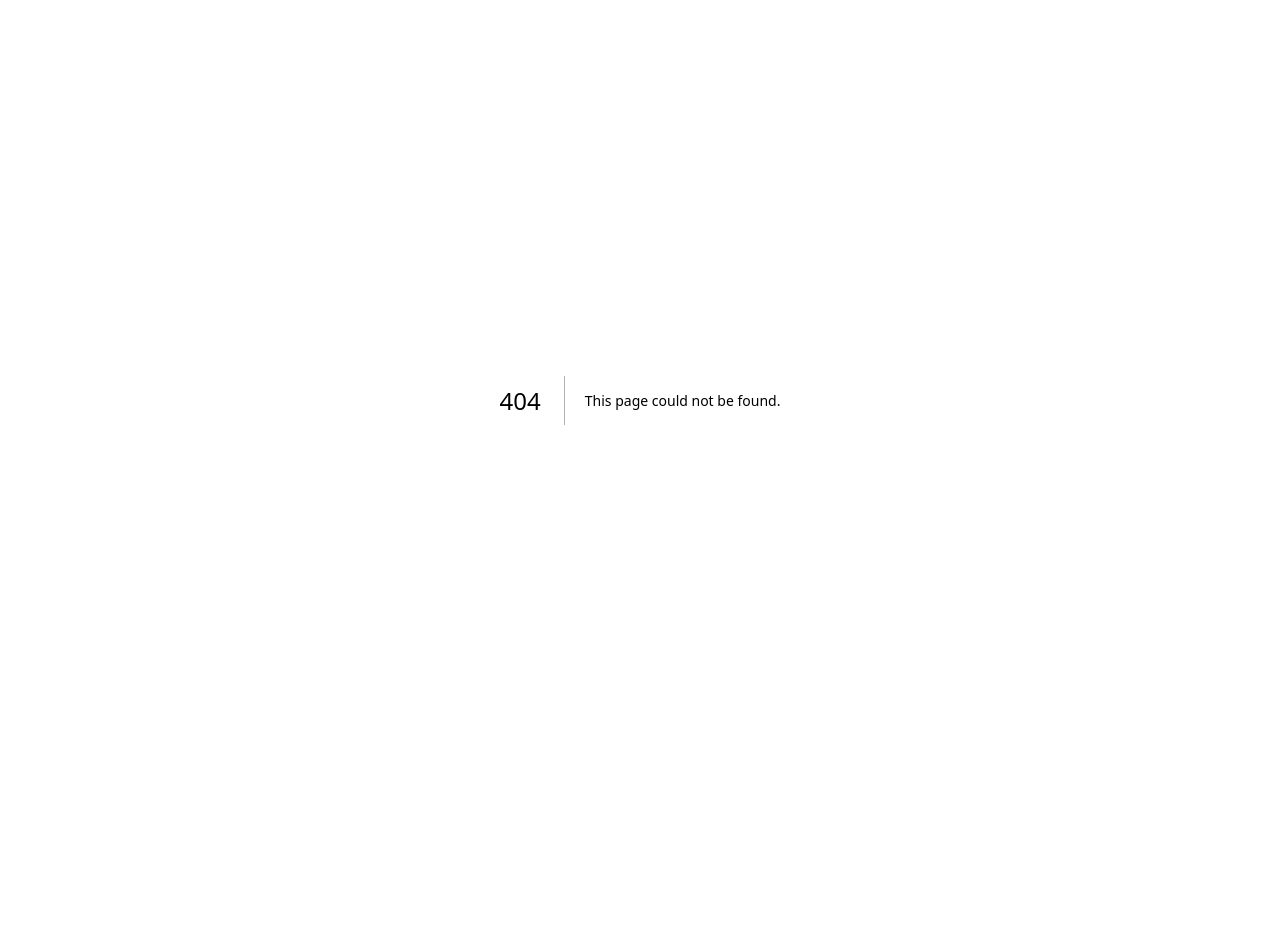
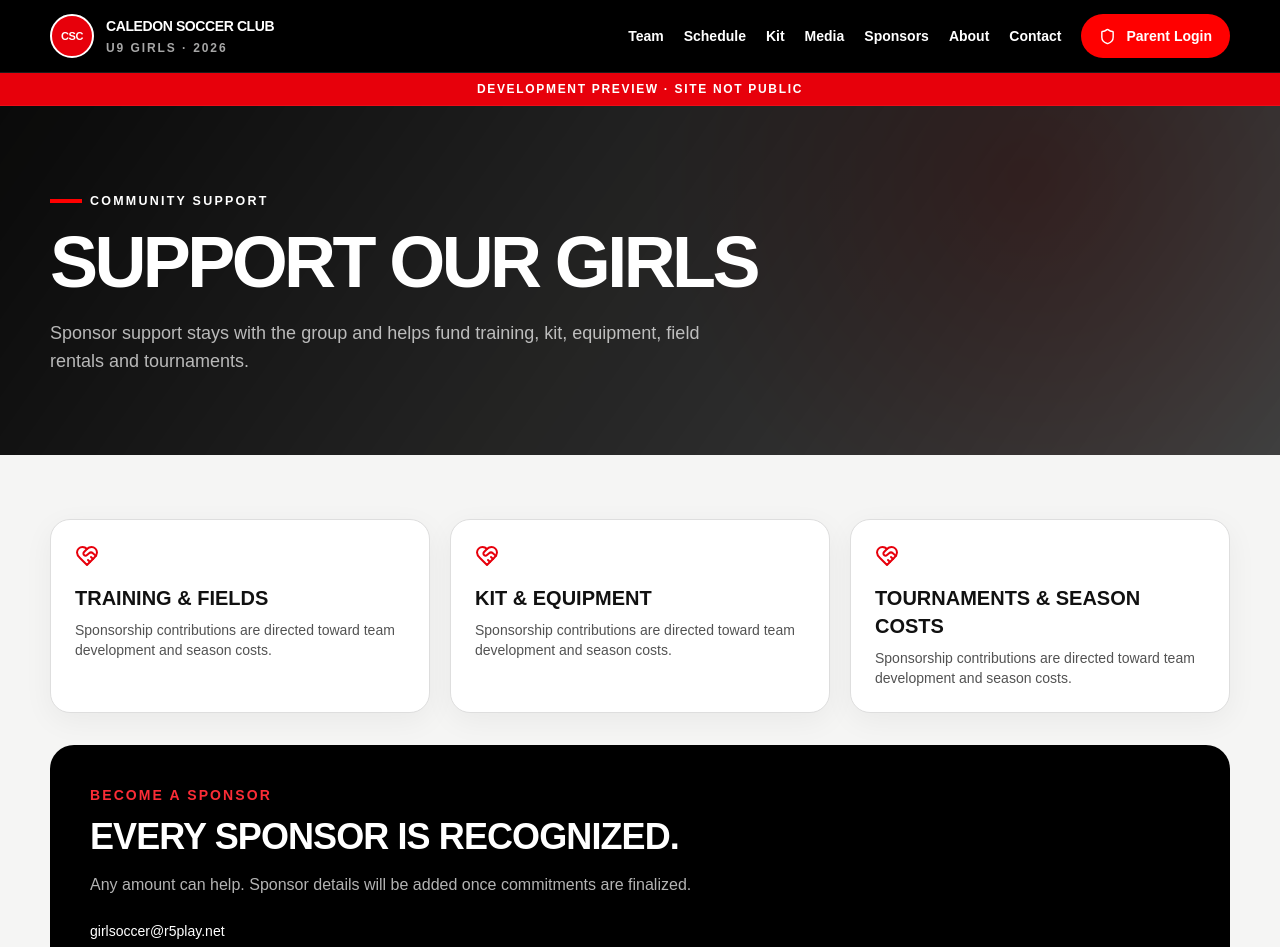
Before and after one commit to dang85ai/dg-claud, a Next.js app: page /sponsors in a window 1280 px wide. Before the commit this address had no page. Shown: the top 947 px of the page. Before the commit the page ends 800 px from the top, so only its background shows below. Built offline with nearby package versions, Linux system fonts and the light colour scheme.

Commit message:
Build app/sponsors/page.tsx

```diff
--- /dev/null
+++ b/app/sponsors/page.tsx
@@ -0,0 +1,44 @@
+import { DevelopmentBanner } from "@/components/DevelopmentBanner";
+import { PublicPageHero } from "@/components/PublicPageHero";
+import { PublicShell } from "@/components/PublicShell";
+import { HeartHandshake } from "lucide-react";
+
+export default function SponsorsPage() {
+  return (
+    <PublicShell>
+      <DevelopmentBanner />
+      <PublicPageHero
+        eyebrow="Community Support"
+        title="Support Our Girls"
+        copy="Sponsor support stays with the group and helps fund training, kit, equipment, field rentals and tournaments."
+      />
+      <section className="section">
+        <div className="container">
+          <div className="grid gap-5 md:grid-cols-3">
+            {["Training & Fields", "Kit & Equipment", "Tournaments & Season Costs"].map((item) => (
+              <div className="card p-6" key={item}>
+                <HeartHandshake className="text-red-600" />
+                <h2 className="mt-4 text-xl font-black uppercase">{item}</h2>
+                <p className="mt-2 text-sm text-neutral-600">
+                  Sponsorship contributions are directed toward team development and season costs.
+                </p>
+              </div>
+            ))}
+          </div>
+
+          <div className="mt-8 rounded-3xl bg-black p-7 text-white md:p-10">
+            <div className="text-sm font-black uppercase tracking-[.15em] text-red-500">Become a Sponsor</div>
+            <h2 className="mt-3 text-4xl font-black uppercase tracking-tight">Every sponsor is recognized.</h2>
+            <p className="mt-4 max-w-2xl text-white/70">
+              Any amount can help. Sponsor details will be added once commitments are finalized.
+            </p>
+            <div className="mt-6 text-sm">
+              <div>girlsoccer@r5play.net</div>
+              <div className="mt-1">1-(855) 592-6444</div>
+            </div>
+          </div>
+        </div>
+      </section>
+    </PublicShell>
+  );
+}
```
